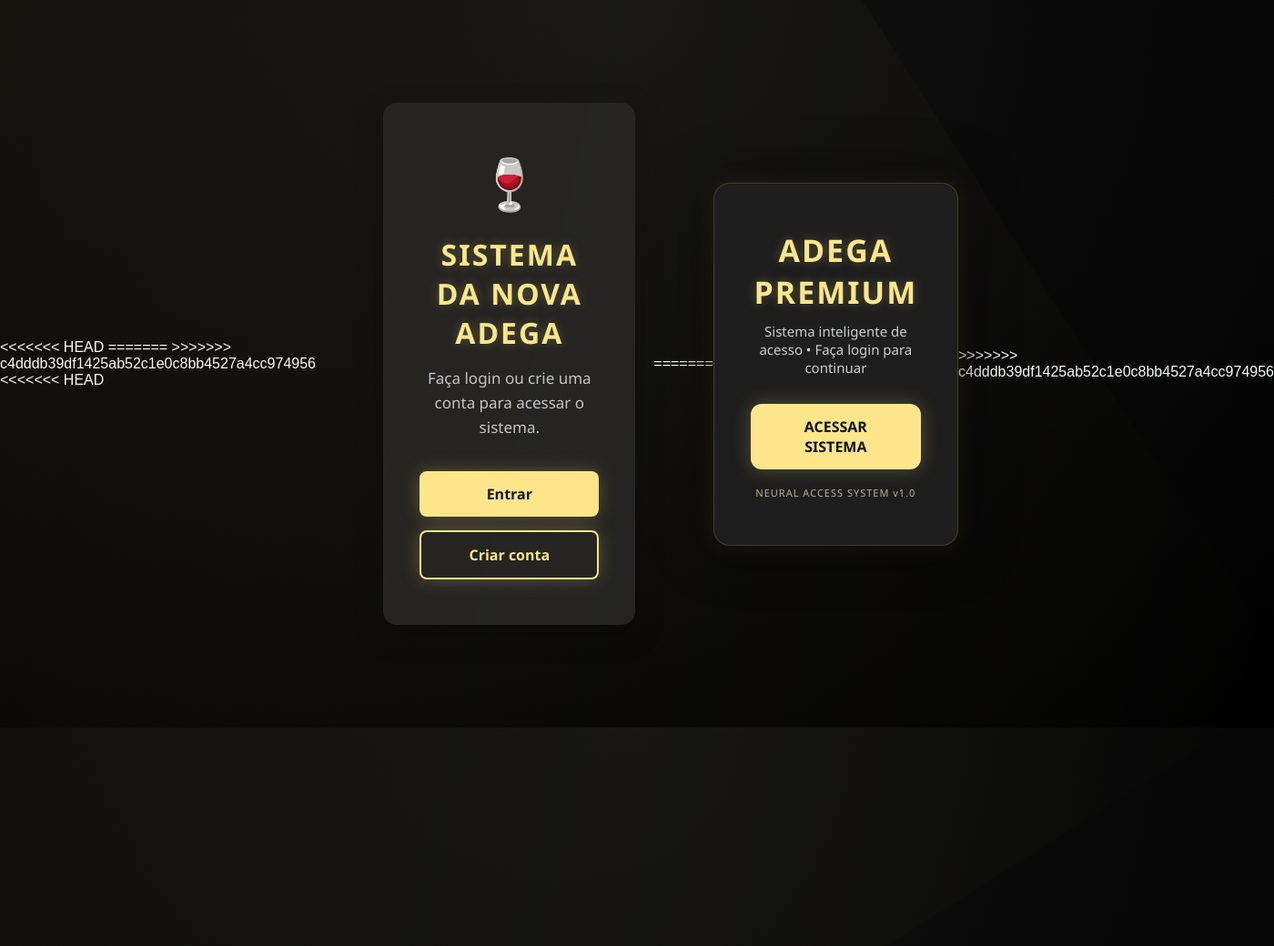
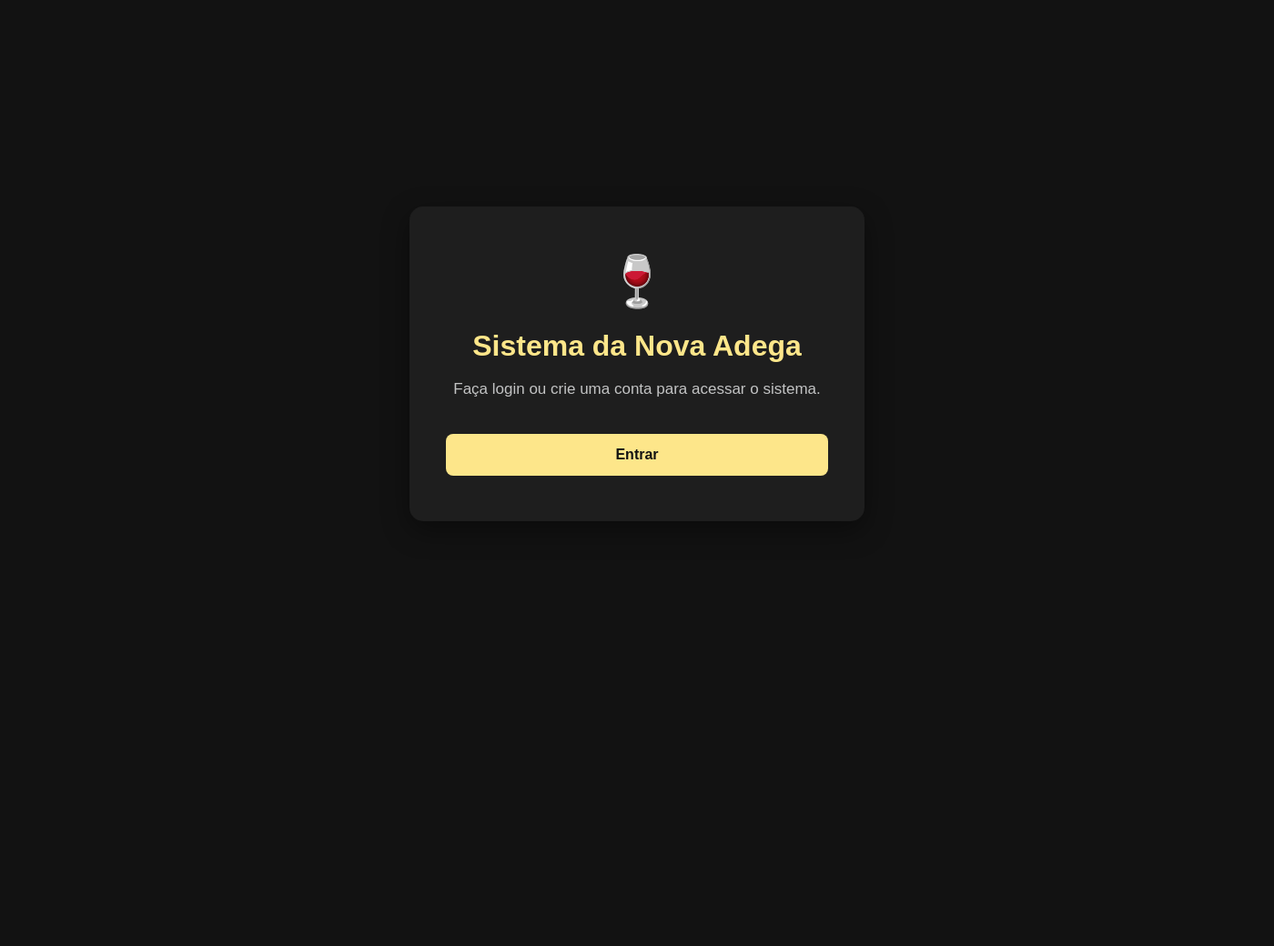
Before and after one commit to Jessy-Lima/Nova-Adega, a FastAPI app: page / in a window 1400 px wide. Shown: the top 1040 px of the page at 91% size. After the commit the page ends 523 px from the top, so only its background shows below. Run offline with FastAPI, Linux system fonts and the light colour scheme.

Commit message:
feat: Atualiza arquivos .pyc e modifica templates de login e index

```diff
--- a/app/templates/index.html
+++ b/app/templates/index.html
@@ -5,7 +5,6 @@
 <head>
     <meta charset="UTF-8">
     <meta name="viewport" content="width=device-width, initial-scale=1.0">
-<<<<<<< HEAD
 
 
 <title>Bem-vindo - Nova Adega</title>
@@ -13,128 +12,10 @@
 <link rel="stylesheet" href="/static/css/index.css">
 
 
-=======
-    <title>Adega Premium</title>
-
-    <style>
-        * {
-            margin: 0;
-            padding: 0;
-            box-sizing: border-box;
-            font-family: 'Segoe UI', sans-serif;
-        }
-
-        :root {
-            --bg: #121212;
-            --card: #1E1E1E;
-
-            --primary: #FDE68A;
-            --highlight: #FEF3C7;
-
-            --text: #F9FAFB;
-        }
-
-        body {
-            height: 100vh;
-            display: flex;
-            justify-content: center;
-            align-items: center;
-            background: radial-gradient(circle at top, #121212, #000000);
-            color: var(--text);
-            overflow: hidden;
-        }
-
-        /* efeito futurista leve */
-        body::before {
-            content: "";
-            position: absolute;
-            width: 200%;
-            height: 200%;
-            background: linear-gradient(
-                45deg,
-                transparent,
-                rgba(253, 230, 138, 0.05),
-                transparent
-            );
-            animation: move 10s linear infinite;
-        }
-
-        @keyframes move {
-            0% { transform: translate(-25%, -25%) rotate(0deg); }
-            100% { transform: translate(-25%, -25%) rotate(360deg); }
-        }
-
-        .card {
-            position: relative;
-            width: 420px;
-            text-align: center;
-            padding: 50px 40px;
-            border-radius: 18px;
-
-            background: var(--card);
-            backdrop-filter: blur(12px);
-
-            border: 1px solid rgba(253, 230, 138, 0.15);
-
-            box-shadow:
-                0 0 25px rgba(253, 230, 138, 0.08),
-                0 0 60px rgba(0, 0, 0, 0.6);
-
-            z-index: 1;
-        }
-
-        h1 {
-            font-size: 34px;
-            color: var(--primary);
-            letter-spacing: 2px;
-            text-transform: uppercase;
-            text-shadow: 0 0 12px rgba(253, 230, 138, 0.25);
-            margin-bottom: 10px;
-        }
-
-        p {
-            color: var(--text);
-            opacity: 0.8;
-            margin-bottom: 30px;
-            font-size: 15px;
-        }
-
-        a {
-            display: inline-block;
-            padding: 14px 28px;
-
-            color: #111;
-            background: var(--primary);
-
-            border-radius: 12px;
-            font-weight: bold;
-            text-decoration: none;
-
-            box-shadow: 0 0 20px rgba(253, 230, 138, 0.25);
-
-            transition: 0.3s;
-        }
-
-        a:hover {
-            transform: scale(1.05);
-            background: var(--highlight);
-            box-shadow: 0 0 30px rgba(254, 243, 199, 0.4);
-        }
-
-        .tag {
-            margin-top: 18px;
-            font-size: 11px;
-            color: var(--highlight);
-            letter-spacing: 1px;
-            opacity: 0.7;
-        }
-    </style>
->>>>>>> c4dddb39df1425ab52c1e0c8bb4527a4cc974956
 </head>
 
 <body>
 
-<<<<<<< HEAD
 
 <main class="pagina-inicial">
 
@@ -156,9 +37,6 @@
                 Entrar
             </a>
 
-            <a href="/auth/cadastro" class="btn btn-cadastro">
-                Criar conta
-            </a>
 
         </div>
 
@@ -169,20 +47,3 @@
 </body>
 
 </html>
-=======
-    <div class="card">
-        <h1>Adega Premium</h1>
-
-        <p>Sistema inteligente de acesso • Faça login para continuar</p>
-
-        <a href="/auth/login">ACESSAR SISTEMA</a>
-
-        <div class="tag">
-            NEURAL ACCESS SYSTEM v1.0
-        </div>
-    </div>
-
-</body>
-
-</html>
->>>>>>> c4dddb39df1425ab52c1e0c8bb4527a4cc974956
```
Also changed, not shown: app/templates/auth/login.html (+0 -92 lines), app/templates/base.html (added).
